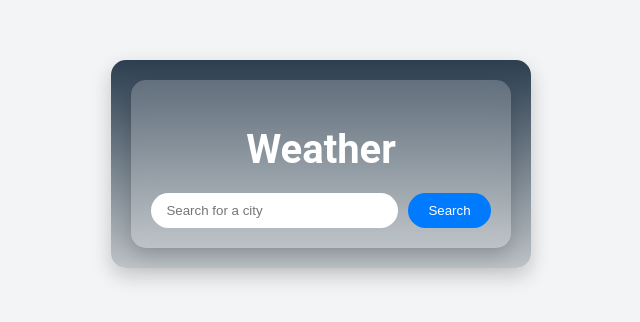
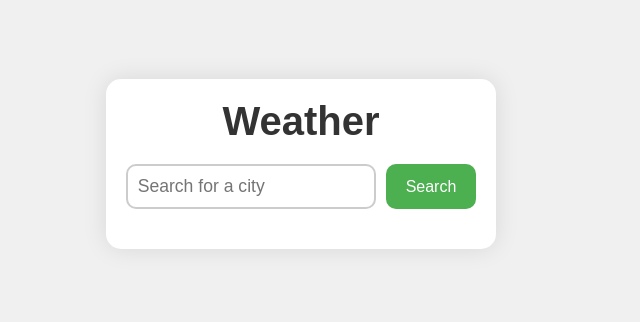
Before and after one commit to 987336/WeatherWebsite, a React (Create React App) app in the folder frontend/: page / in a window 1280 px wide. Shown: the part 236-558 px from the top of the page, without its empty margins (339-979 px from the left). Built offline with nearby package versions, Linux system fonts and the light colour scheme; no server answers.

Commit message:
Update weather.css

```diff
--- a/frontend/src/weather.css
+++ b/frontend/src/weather.css
@@ -1,112 +1,164 @@
-/* Base styles */
+/* Base styles for the app */
+* {
+  margin: 0;
+  padding: 0;
+  box-sizing: border-box;
+}
+
 body {
-    margin: 0;
-    font-family: "Roboto", sans-serif;
+  font-family: 'Arial', sans-serif;
+  background-color: #f0f0f0;
+  color: #333;
   display: flex;
   justify-content: center;
   align-items: center;
   height: 100vh;
-    background-color: #f3f4f6;
-    transition: background-color 0.5s ease;
+  padding: 10px;
 }
 
 .weather-app-container {
+  display: flex;
+  justify-content: center;
+  align-items: center;
+  height: 100%;
+  background-color: white;
+  border-radius: 15px;
+  box-shadow: 0px 0px 25px rgba(0, 0, 0, 0.1);
+  max-width: 600px;
   width: 100%;
-    max-width: 450px;
   padding: 20px;
-    border-radius: 15px;
-    box-shadow: 0 8px 20px rgba(0, 0, 0, 0.2);
-    text-align: center;
-    color: #fff;
-    transition: background-color 0.5s ease;
+  transition: background-color 0.3s;
 }
 
-  /* Dynamic backgrounds */
 .sunny-bg {
-    background: linear-gradient(to top, #ffe259, #ffa751);
+  background-color: #f9d71c;
 }
 
 .rainy-bg {
-    background: linear-gradient(to top, #00c6fb, #005bea);
+  background-color: #00aaff;
 }
 
 .cloudy-bg {
-    background: linear-gradient(to top, #d3cce3, #e9e4f0);
+  background-color: #a2a2a2;
 }
 
 .snowy-bg {
-    background: linear-gradient(to top, #e6e9f0, #eef1f5);
+  background-color: #bbdefb;
 }
 
 .stormy-bg {
-    background: linear-gradient(to top, #1e3c72, #2a5298);
+  background-color: #4caf50;
 }
 
 .default-bg {
-    background: linear-gradient(to top, #bdc3c7, #2c3e50);
+  background-color: #ffffff;
 }
 
-  /* Weather card styles */
+/* Content card styles */
 .content-card {
-    background: rgba(255, 255, 255, 0.2);
-    border-radius: 15px;
-    padding: 20px;
-    box-shadow: 0 8px 20px rgba(0, 0, 0, 0.2);
-    backdrop-filter: blur(10px);
+  width: 100%;
+  display: flex;
+  flex-direction: column;
+  justify-content: center;
+  align-items: center;
 }
 
 .app-title {
   font-size: 2.5rem;
   margin-bottom: 20px;
+  font-weight: bold;
+  color: #333;
 }
 
 .input-container {
   display: flex;
-    gap: 10px;
+  justify-content: center;
+  margin-bottom: 20px;
+  width: 100%;
 }
 
 .city-input {
-    flex: 1;
-    padding: 10px 15px;
-    border-radius: 30px;
-    border: none;
-    outline: none;
+  width: 250px;
+  padding: 10px;
+  margin-right: 10px;
+  border: 2px solid #ccc;
+  border-radius: 10px;
+  font-size: 1.1rem;
 }
 
 .fetch-button {
   padding: 10px 20px;
-    border-radius: 30px;
+  font-size: 1rem;
+  background-color: #4caf50;
+  color: white;
   border: none;
-    background-color: #007bff;
-    color: white;
+  border-radius: 10px;
   cursor: pointer;
-    transition: transform 0.3s ease;
+  transition: background-color 0.3s;
 }
 
 .fetch-button:hover {
-    transform: scale(1.1);
+  background-color: #45a049;
 }
 
-  /* Weather details */
+.error-message {
+  color: red;
+  font-size: 1.1rem;
+  margin-top: 10px;
+}
+
+/* Weather display styles */
 .weather-display {
-    margin-top: 20px;
+  display: flex;
+  flex-direction: column;
+  justify-content: center;
+  align-items: center;
 }
 
 .weather-summary {
   display: flex;
+  flex-direction: column;
   align-items: center;
-    justify-content: space-between;
+  margin-bottom: 20px;
+}
+
+.weather-icon {
   margin-bottom: 10px;
 }
 
-  .weather-details {
-    text-align: left;
-    background: rgba(255, 255, 255, 0.2);
-    padding: 10px;
-    border-radius: 10px;
+.weather-icon svg {
+  margin: 10px;
 }
 
-  .error-message {
-    color: red;
-    margin-top: 10px;
+h2, h3, p {
+  margin: 5px 0;
 }
+
+.weather-details {
+  text-align: center;
+  font-size: 1rem;
+}
+
+.weather-details p {
+  margin-bottom: 5px;
+}
+
+/* Responsiveness */
+@media (max-width: 600px) {
+  .weather-app-container {
+    flex-direction: column;
+    padding: 15px;
+  }
+
+  .city-input {
+    width: 200px;
+  }
+
+  .fetch-button {
+    padding: 8px 15px;
+  }
+
+  .weather-display {
+    margin-top: 20px;
+  }
+}
```
Lines whose indentation alone changed are shown as unchanged.
